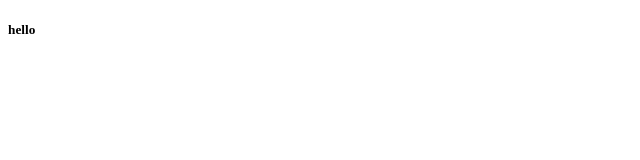
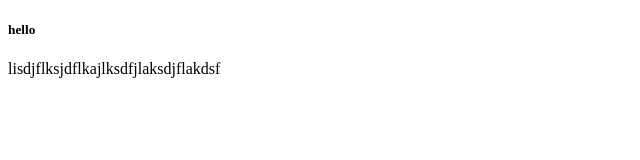
Before and after one commit to ForgottenPluto/ForgottenPluto.github.io, a plain HTML site: page index.html in a window 1280 px wide. Shown: the whole page, without its empty margins (0-640 px from the left). Drawn offline with Linux system fonts and the light colour scheme.

Commit message:
20170208

```diff
--- a/index.html
+++ b/index.html
@@ -6,5 +6,6 @@
 </head>
 <body>
 <h5>hello</h5>
+<p>lisdjflksjdflkajlksdfjlaksdjflakdsf</p>
 </body>
 </html>
```
